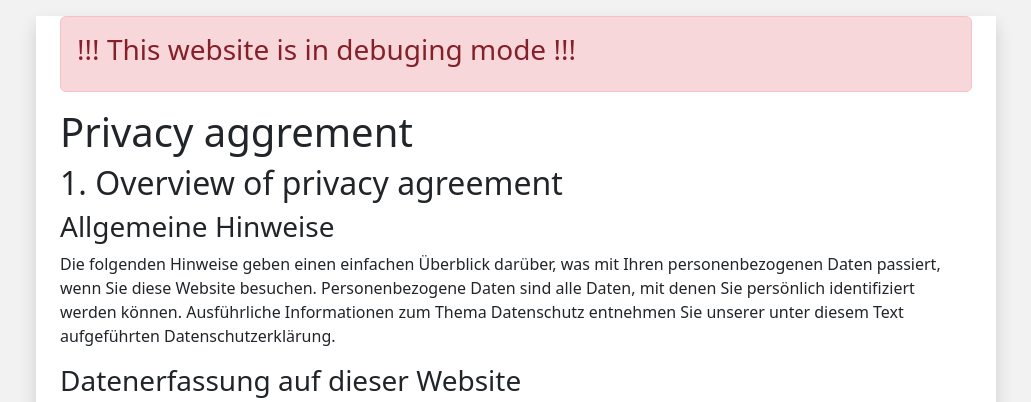
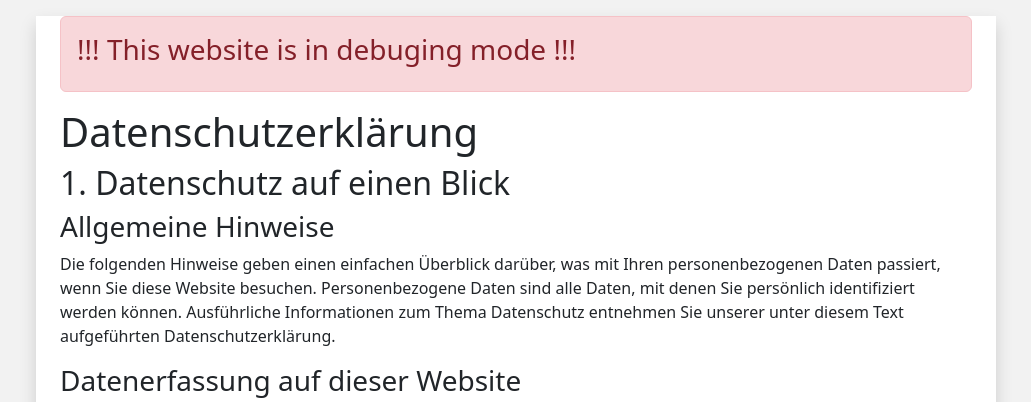
Before and after one commit to maxschmi/naturwb-website, a Django app: page /datenschutz/ in a window 1280 px wide. Shown: the part 181-583 px from the top of the page, without its empty margins (124-1155 px from the left). Run offline with Django 3.2, Linux system fonts and the light colour scheme; some libraries are stand-ins or nearby versions.

Commit message:
missing translations

```diff
--- a/naturwb/templates/datenschutz.html
+++ b/naturwb/templates/datenschutz.html
@@ -2,8 +2,8 @@
 {% load static %}
 
 {% block content %}
-<h1>Privacy aggrement</h1>
-<h2>1. Overview of privacy agreement</h2>
+<h1>Datenschutzerklärung</h1>
+<h2>1. Datenschutz auf einen Blick</h2>
 
 <h3>Allgemeine Hinweise</h3>
 <p>Die folgenden Hinweise geben einen einfachen &Uuml;berblick dar&uuml;ber, was mit Ihren personenbezogenen Daten
```
